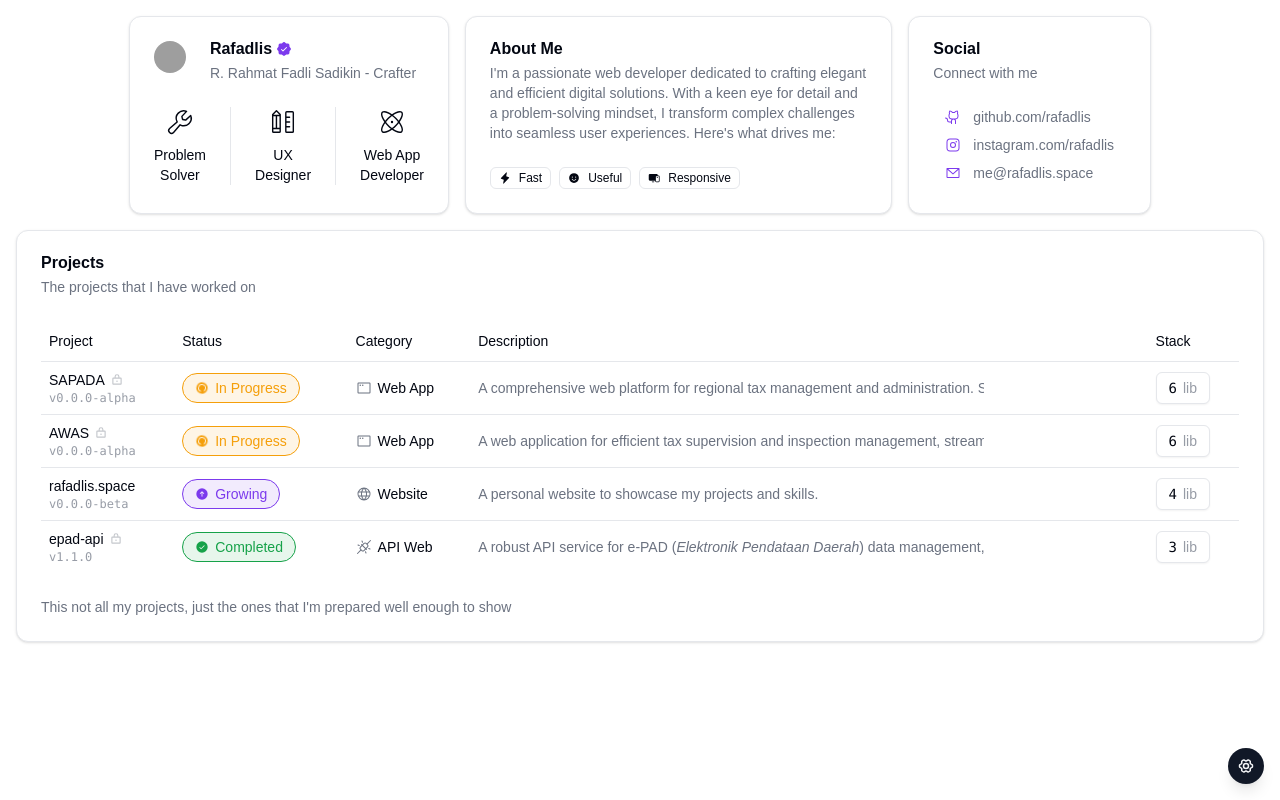
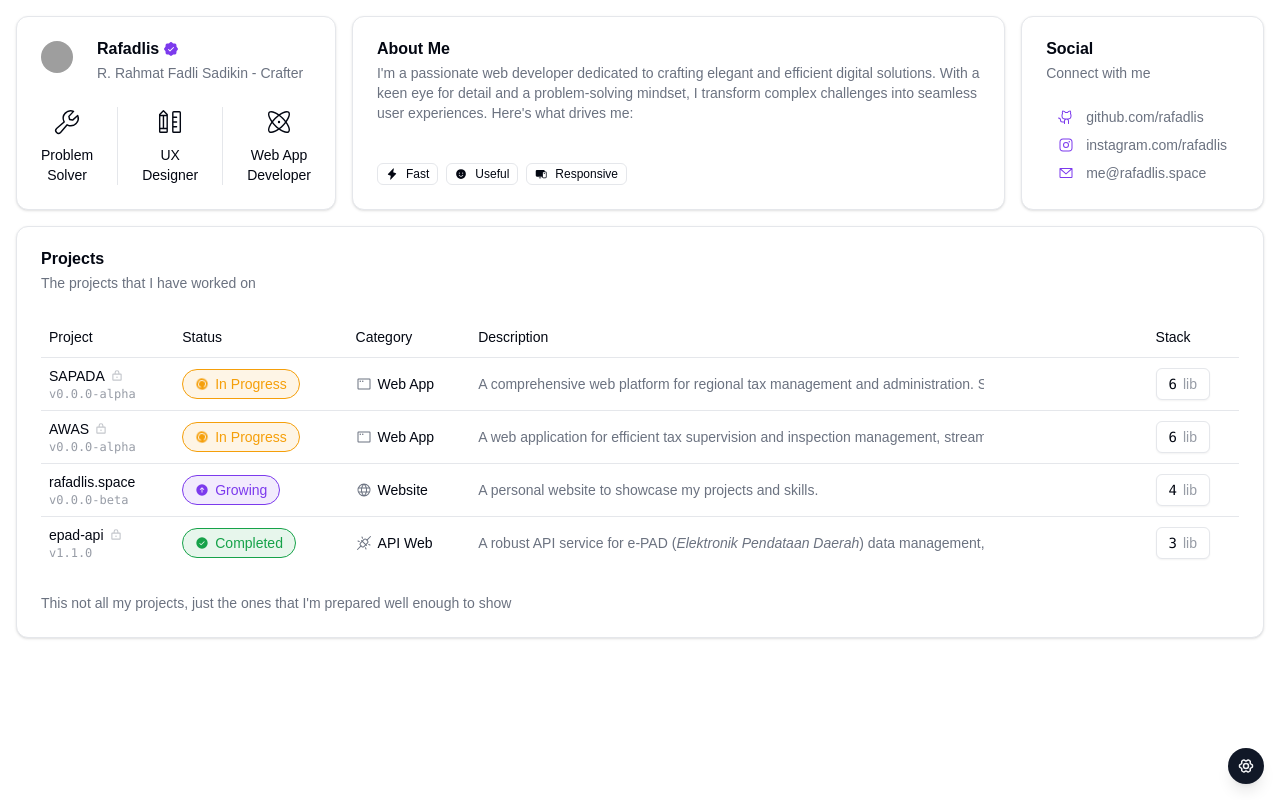
Before and after one commit to rafadlis/rafadlis.space, a Next.js app: page / in a window 1280 px wide. Built offline with nearby package versions, Linux system fonts and the light colour scheme; grey boxes are pictures that could not be loaded.

Commit message:
fix: adjust layout for profile card to ensure full-width responsiveness

```diff
--- a/app/page.tsx
+++ b/app/page.tsx
@@ -34,7 +34,7 @@ export default function Home() {
   return (
     <main className="h-dvh p-4 flex flex-col gap-4 relative">
       <SettingsMenu />
-      <div className="flex flex-wrap gap-4 mx-auto">
+      <div className="w-full flex flex-wrap gap-4 mx-auto">
         {/* MARK: Profile */}
         <Card className="flex-1 sm:grow-0 relative">
           <Avatar className="absolute top-6 left-6">
```
